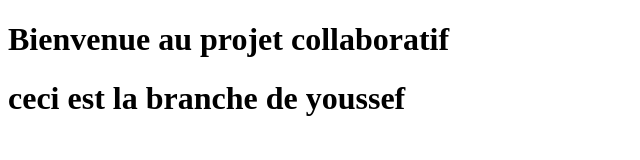
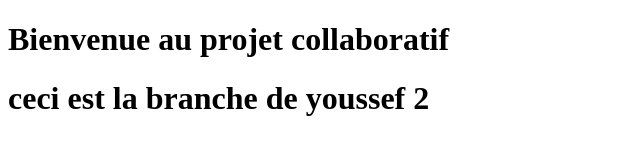
Before and after one commit to ilyesilno/ActiviteGit, a plain HTML site: page index.html in a window 1280 px wide. Shown: the full height of the page, 0-640 px from the left. Drawn offline with Linux system fonts and the light colour scheme.

Commit message:
resolution de lissue (closes #2)

```diff
--- a/index.html
+++ b/index.html
@@ -4,6 +4,6 @@
     <h1>Bienvenue au projet collaboratif</h1>
 
 
-    <h1>ceci est la branche de youssef</h1>
+    <h1>ceci est la branche de youssef 2</h1>
 </body>
     </html>
```
